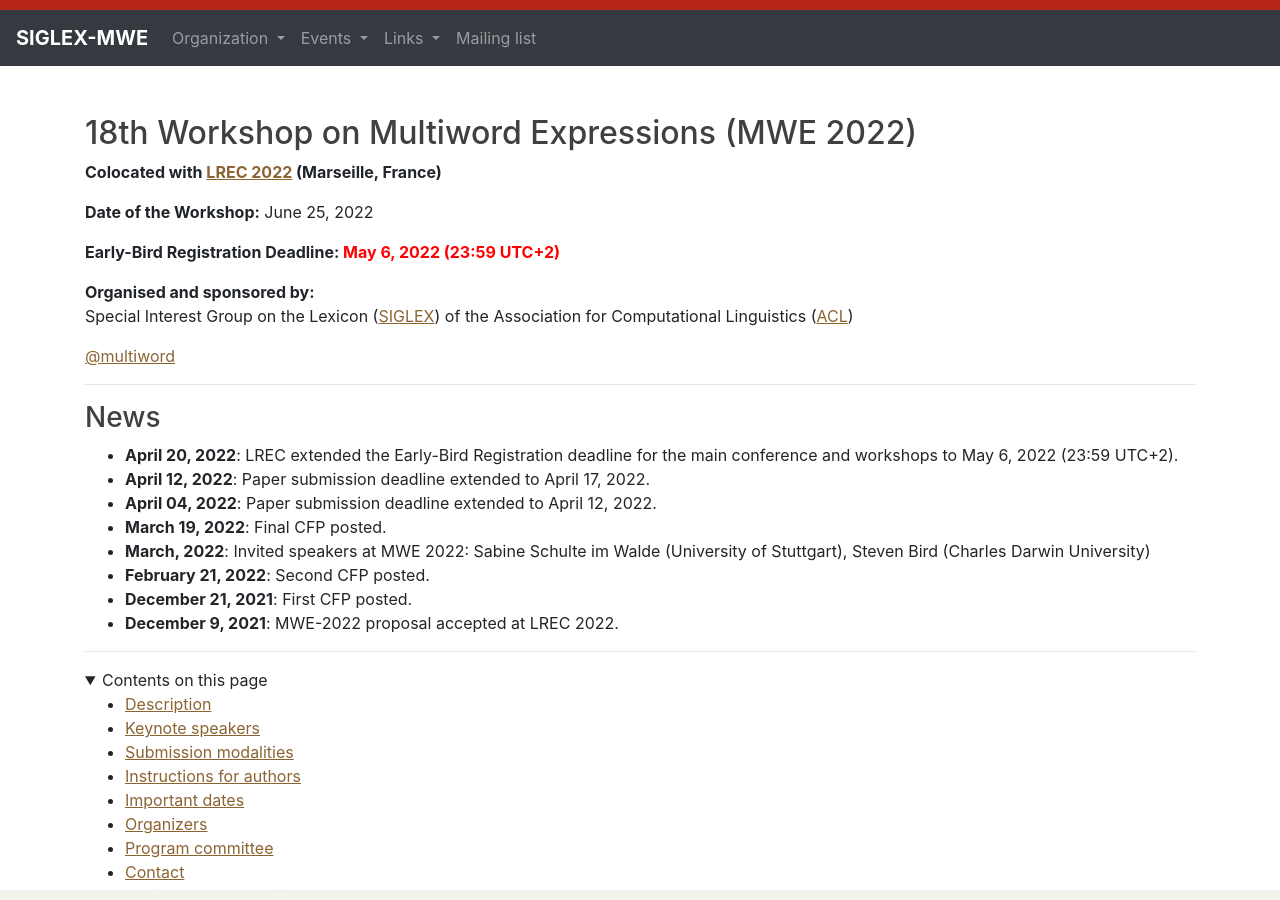
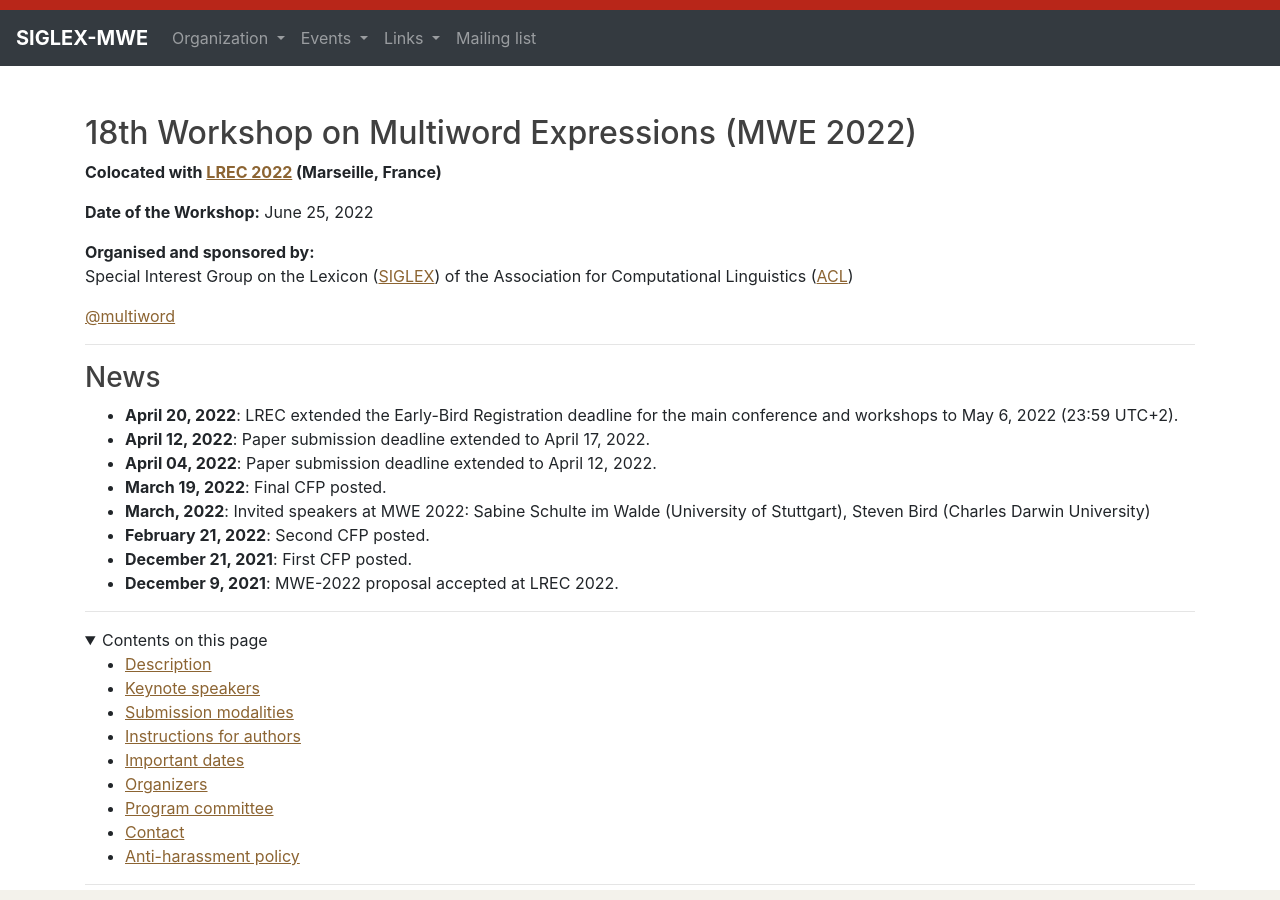
Before and after one commit to multiword/multiword.github.io, a Jekyll site: the page built from mwe2022/index.md, in a window 1280 px wide and 900 px high. Built offline with Jekyll 4.4.1, drawn with Linux system fonts in a browser that asks for light colours; comment, search, counter and statistics services are not loaded.

Commit message:
Remove Early-Bird Registration information from the top of the page

```diff
--- a/mwe2022/index.md
+++ b/mwe2022/index.md
@@ -10,8 +10,6 @@
 **Colocated with [LREC 2022](https://lrec2022.lrec-conf.org/) (Marseille, France)**
 
 **Date of the Workshop:** June 25, 2022
-
-**Early-Bird Registration Deadline: <font color="red">May 6, 2022 (23:59 UTC+2)</font>**<br>
 
 **Organised and sponsored by:**\
 Special Interest Group on the Lexicon ([SIGLEX](http://www.siglex.org/)) of the Association for Computational Linguistics ([ACL](https://www.aclweb.org/portal/))
```
